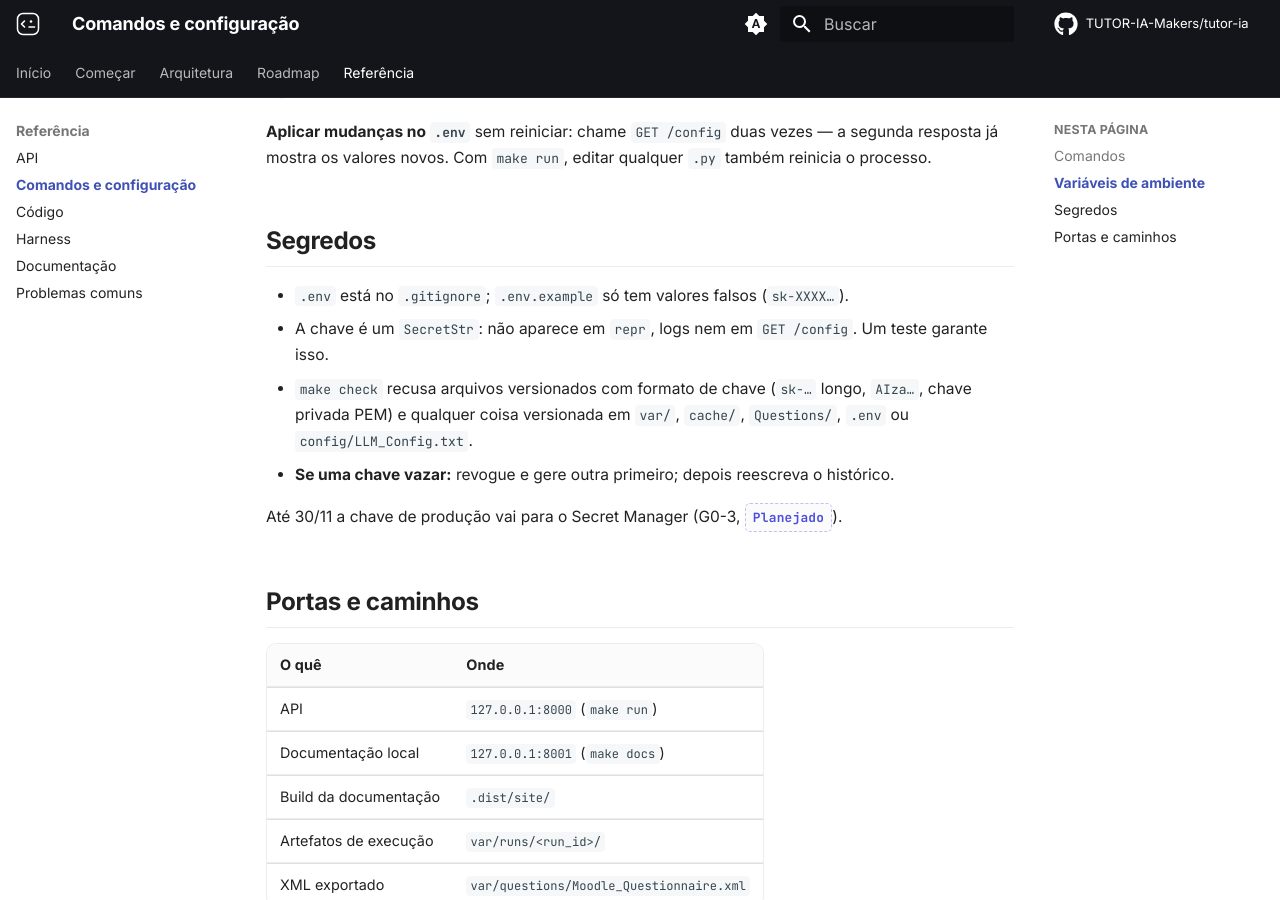
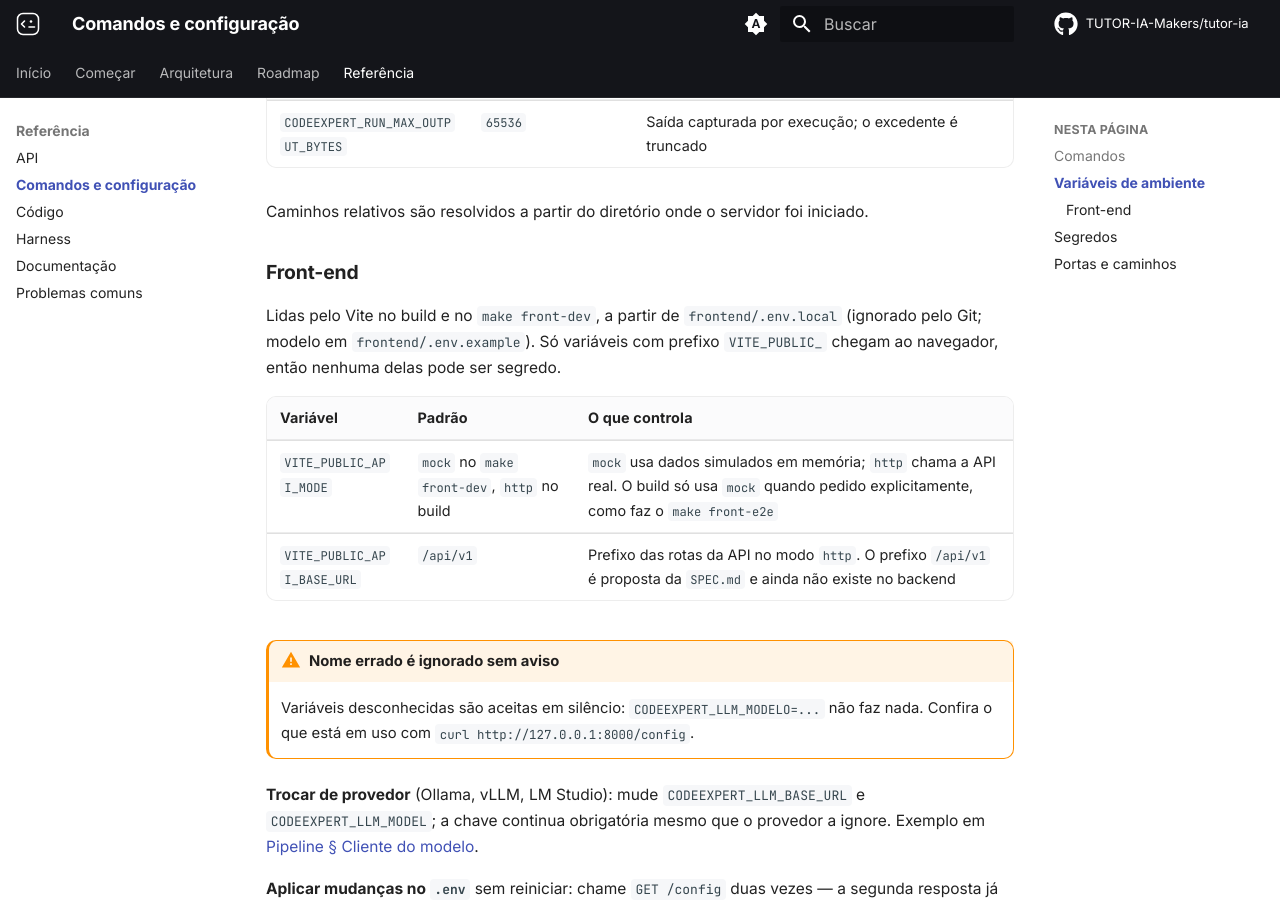
Before and after one commit to TUTOR-IA-Makers/tutor-ia, an MkDocs documentation site: the page built from docs/reference/configuration.md, in a window 1280 px wide and 900 px high, scrolled down 2229 px. Built offline with MkDocs 1.6.1 and Material for MkDocs 9.7.7, drawn with Linux system fonts in a browser that asks for light colours; comment, search, counter and statistics services are not loaded; some of the changed text lies outside the part shown.

Commit message:
build: integra front-end ao gate
O front-end passa a ter o mesmo gate do backend. scripts/front-check.sh
roda formatação, lint, Stylelint, tipos, contraste dos tokens, testes
com cobertura, build, busca de segredos no bundle, orçamento de tamanho
e auditoria das dependências de produção. make check chama esse script
e pula o passo quando npm ou frontend/node_modules não existem, porque
o CI ainda não instala Node.

Adiciona os alvos front-install, front-dev, front-build, front-check e
front-e2e no Makefile, indentação de 2 espaços para frontend/ no
.editorconfig e documenta comandos, variáveis e o novo passo do gate.

Assisted-by: claude-opus-5-5

```diff
--- a/docs/reference/configuration.md
+++ b/docs/reference/configuration.md
@@ -16,7 +16,12 @@ O `Makefile` só chama os scripts em `scripts/`, então pessoas, agentes e CI ro
 | `make test` | `pytest` com cobertura | — |
 | `make docs` | Este site em <http://127.0.0.1:8001>, com recarga | — |
 | `make task T=feat I=42 S=slug` | Cria a branch `feat/42-slug` a partir de `main` atualizada e o arquivo `.agents/tasks/42-slug.md` | `scripts/new-task.sh` |
-| `make clean` | Apaga `var/`, `.dist/`, caches de ferramentas e `__pycache__` | — |
+| `make front-install` | `npm ci` em `frontend/`, a partir do `package-lock.json` | — |
+| `make front-dev` | Vite em <http://127.0.0.1:5173>, com proxy de `/api`, `/health`, `/docs` e `/openapi.json` para a API do `make run` | — |
+| `make front-build` | Build de produção em `frontend/dist` | — |
+| `make front-check` | Gate do front-end, também chamado pelo `make check` | `scripts/front-check.sh` |
+| `make front-e2e` | Playwright com axe-core contra o build de produção, em 1280px e 320px | — |
+| `make clean` | Apaga `var/`, `.dist/`, caches de ferramentas, `__pycache__` e as saídas de build e teste do front-end | — |
 
 Outras formas de iniciar a API, sem recarga: `.venv/bin/codeexpert`, `python -m codeexpert` ou `python main.py` — as três escutam em `0.0.0.0:8000`.
 
@@ -38,6 +43,15 @@ Lidas por `Settings` em `src/codeexpert/settings.py`, com prefixo `CODEEXPERT_`.
 | `CODEEXPERT_RUN_MAX_OUTPUT_BYTES` | `65536` | Saída capturada por execução; o excedente é truncado |
 
 Caminhos relativos são resolvidos a partir do diretório onde o servidor foi iniciado.
+
+### Front-end
+
+Lidas pelo Vite no build e no `make front-dev`, a partir de `frontend/.env.local` (ignorado pelo Git; modelo em `frontend/.env.example`). Só variáveis com prefixo `VITE_PUBLIC_` chegam ao navegador, então nenhuma delas pode ser segredo.
+
+| Variável | Padrão | O que controla |
+| --- | --- | --- |
+| `VITE_PUBLIC_API_MODE` | `mock` no `make front-dev`, `http` no build | `mock` usa dados simulados em memória; `http` chama a API real. O build só usa `mock` quando pedido explicitamente, como faz o `make front-e2e` |
+| `VITE_PUBLIC_API_BASE_URL` | `/api/v1` | Prefixo das rotas da API no modo `http`. O prefixo `/api/v1` é proposta da `SPEC.md` e ainda não existe no backend |
 
 !!! warning "Nome errado é ignorado sem aviso"
     Variáveis desconhecidas são aceitas em silêncio: `CODEEXPERT_LLM_MODELO=...` não faz nada. Confira o que está em uso com `curl http://127.0.0.1:8000/config`.
```
Also changed, not shown: docs/reference/codebase.md (+2 -1 lines), docs/reference/harness.md (+5 -1 lines), 4 other files.
